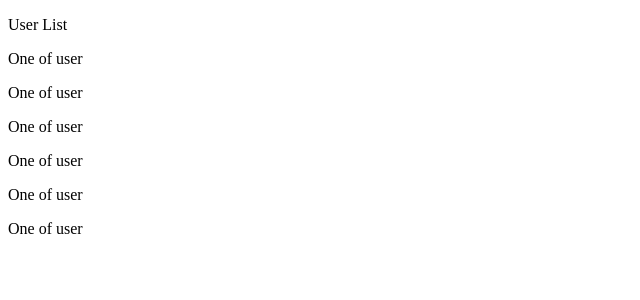
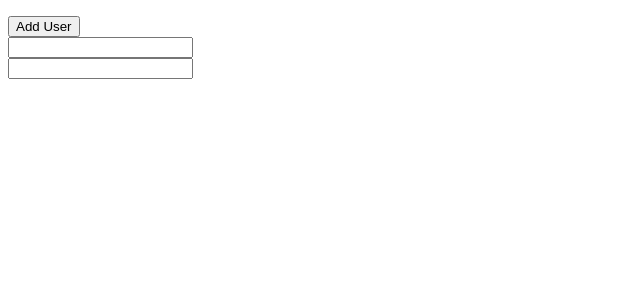
Before and after one commit to JaShakouri/angular, an Angular app: page / in a window 1280 px wide. Shown: the top 300 px of the page, without its empty margins (0-640 px from the left). Built offline with nearby package versions, Linux system fonts and the light colour scheme.

Commit message:
s02 data bindings

```diff
--- a/src/app/app.component.html
+++ b/src/app/app.component.html
@@ -1,3 +1,10 @@
-<app-users></app-users>
+<p>{{title}}</p>
+<p>{{name}}</p>
+<!-- <button [disabled]="isEnable">Add User</button> -->
+<button>Add User</button>
 
-<app-user></app-user>
+<!-- <input type="text" (input)="onInputChanged($event)"/> -->
+<br/>
+<input type="text" [(ngModel)]="title"/>
+<br/>
+<input type="text" [(ngModel)]="name"/>
--- a/src/app/app.component.ts
+++ b/src/app/app.component.ts
@@ -6,5 +6,12 @@ import { Component } from '@angular/core';
   styleUrls: ['./app.component.scss']
 })
 export class AppComponent {
-  title = 'chat-group';
+  title = '';
+  name = '';
+  isEnable: Boolean = false;
+
+  public onInputChanged(e: Event) {
+    this.title = (<HTMLInputElement> e.target).value;
+  }
+
 }
--- a/src/app/app.module.ts
+++ b/src/app/app.module.ts
@@ -1,4 +1,5 @@
 import { NgModule } from '@angular/core';
+import { FormsModule } from '@angular/forms';
 import { BrowserModule } from '@angular/platform-browser';
 
 import { AppRoutingModule } from './app-routing.module';
@@ -12,7 +13,8 @@ import { UsersComponent } from './users/users.component';
   ],
   imports: [
     BrowserModule,
-    AppRoutingModule
+    AppRoutingModule,
+    FormsModule
   ],
   providers: [],
   bootstrap: [AppComponent]
```
